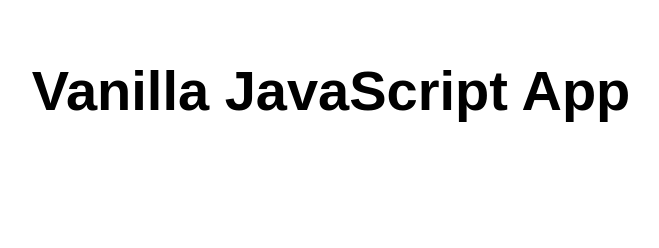
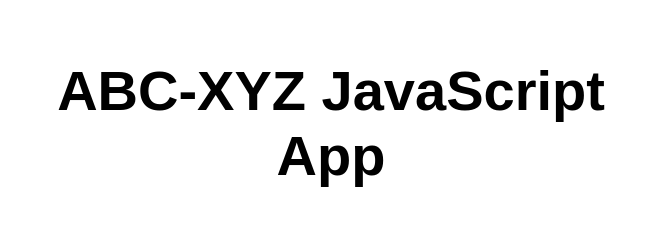
Before and after one commit to K-yz/azure-static-web, a website: page src/index.html in a window 1280 px wide. Shown: the whole page, without its empty margins (309-968 px from the left). Drawn offline with Linux system fonts and the light colour scheme.

Commit message:
edit content static

```diff
--- a/src/index.html
+++ b/src/index.html
@@ -5,12 +5,12 @@
   <meta charset="UTF-8">
   <meta name="viewport" content="width=device-width, initial-scale=1.0">
   <link rel="stylesheet" href="styles.css">
-  <title>Vanilla JavaScript App</title>
+  <title>ABC-XYZ JavaScript App</title>
 </head>
 
 <body>
   <main>
-    <h1>Vanilla JavaScript App</h1>
+    <h1>ABC-XYZ JavaScript App</h1>
   </main>
 </body>
 
```
